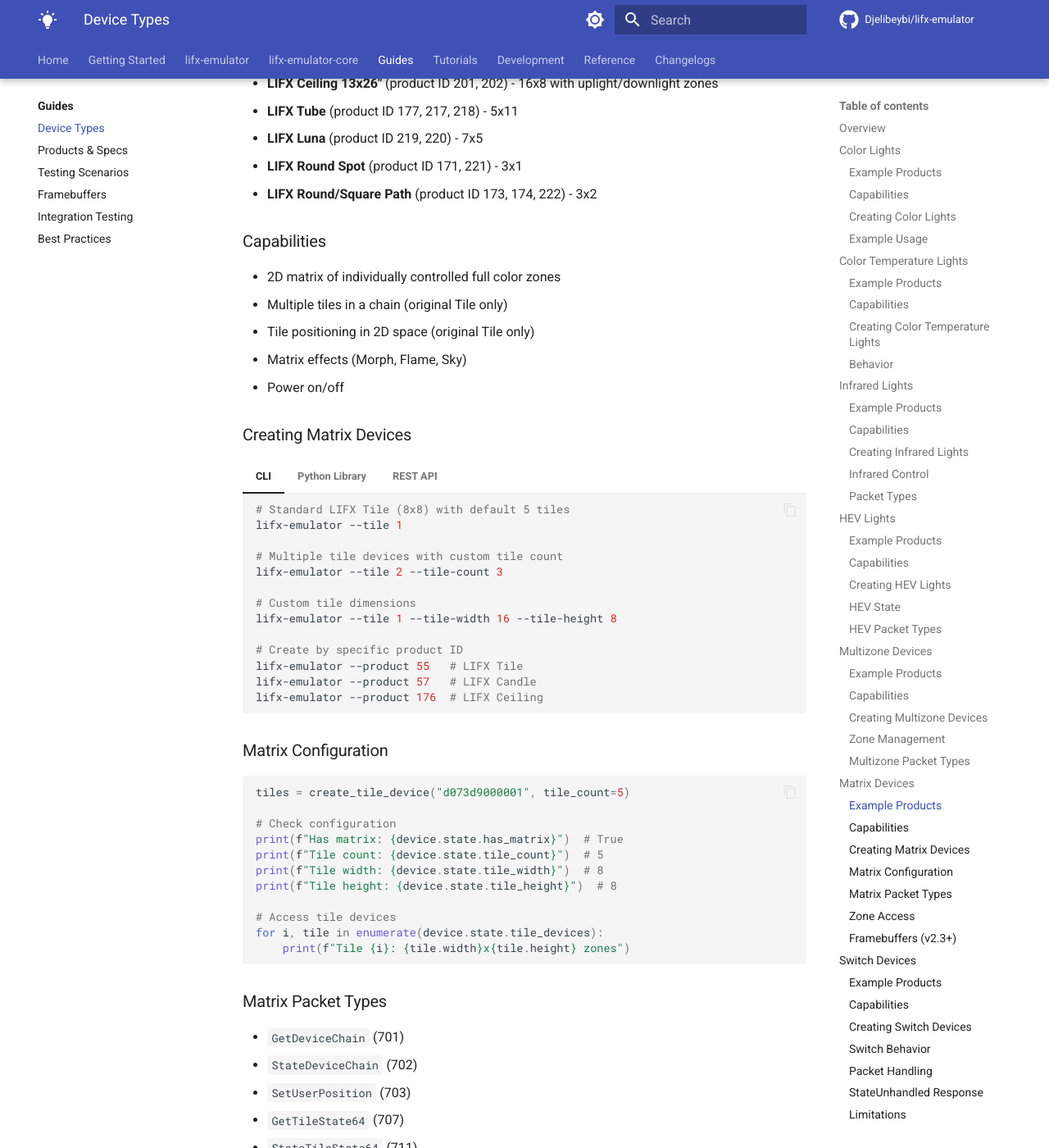
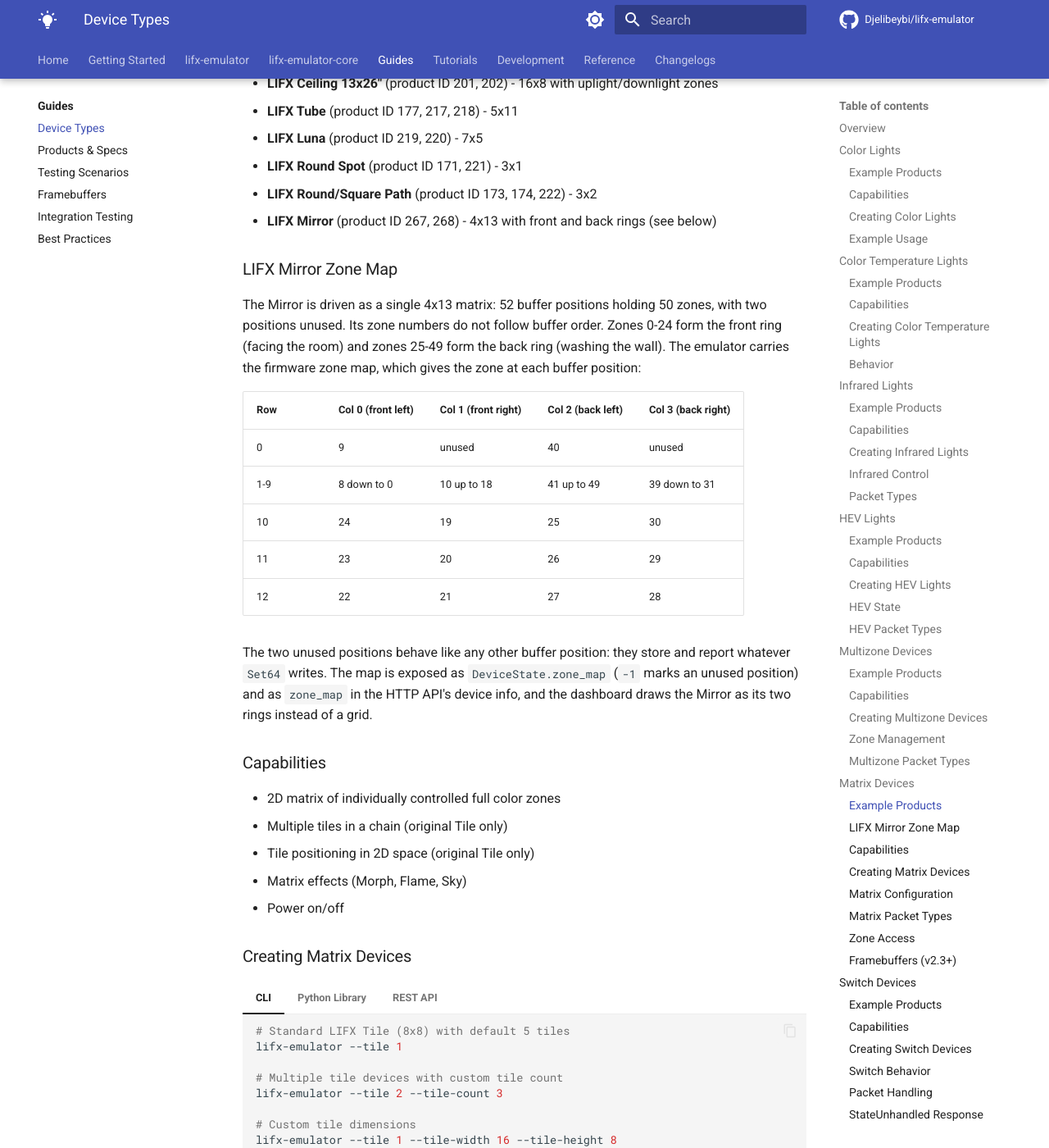
Before and after one commit to Djelibeybi/lifx-emulator, an MkDocs documentation site: the page built from docs/guide/device-types.md, in a window 1280 px wide and 1400 px high, scrolled down 6600 px. Shown: the whole window at 82% size. Built offline with MkDocs 1.6.1 and Material for MkDocs 9.7.7, drawn with Linux system fonts in a browser that asks for light colours; comment, search, counter and statistics services are not loaded; the version menu is left out.

Commit message:
docs(guide): document the LIFX Mirror zone map
Co-Authored-By: Claude Opus 5.5 <noreply@anthropic.com>
Signed-off-by: Avi Miller <me@dje.li>

```diff
--- a/docs/guide/device-types.md
+++ b/docs/guide/device-types.md
@@ -388,6 +388,28 @@ Devices with a 2D matrix of individually controlled zones.
 - **LIFX Luna** (product ID 219, 220) - 7x5
 - **LIFX Round Spot** (product ID 171, 221) - 3x1
 - **LIFX Round/Square Path** (product ID 173, 174, 222) - 3x2
+- **LIFX Mirror** (product ID 267, 268) - 4x13 with front and back rings (see below)
+
+### LIFX Mirror Zone Map
+
+The Mirror is driven as a single 4x13 matrix: 52 buffer positions holding 50
+zones, with two positions unused. Its zone numbers do not follow buffer order.
+Zones 0-24 form the front ring (facing the room) and zones 25-49 form the back
+ring (washing the wall). The emulator carries the firmware zone map, which gives
+the zone at each buffer position:
+
+| Row | Col 0 (front left) | Col 1 (front right) | Col 2 (back left) | Col 3 (back right) |
+| --- | --- | --- | --- | --- |
+| 0 | 9 | unused | 40 | unused |
+| 1-9 | 8 down to 0 | 10 up to 18 | 41 up to 49 | 39 down to 31 |
+| 10 | 24 | 19 | 25 | 30 |
+| 11 | 23 | 20 | 26 | 29 |
+| 12 | 22 | 21 | 27 | 28 |
+
+The two unused positions behave like any other buffer position: they store and
+report whatever `Set64` writes. The map is exposed as `DeviceState.zone_map`
+(`-1` marks an unused position) and as `zone_map` in the HTTP API's device
+info, and the dashboard draws the Mirror as its two rings instead of a grid.
 
 ### Capabilities
 
```
